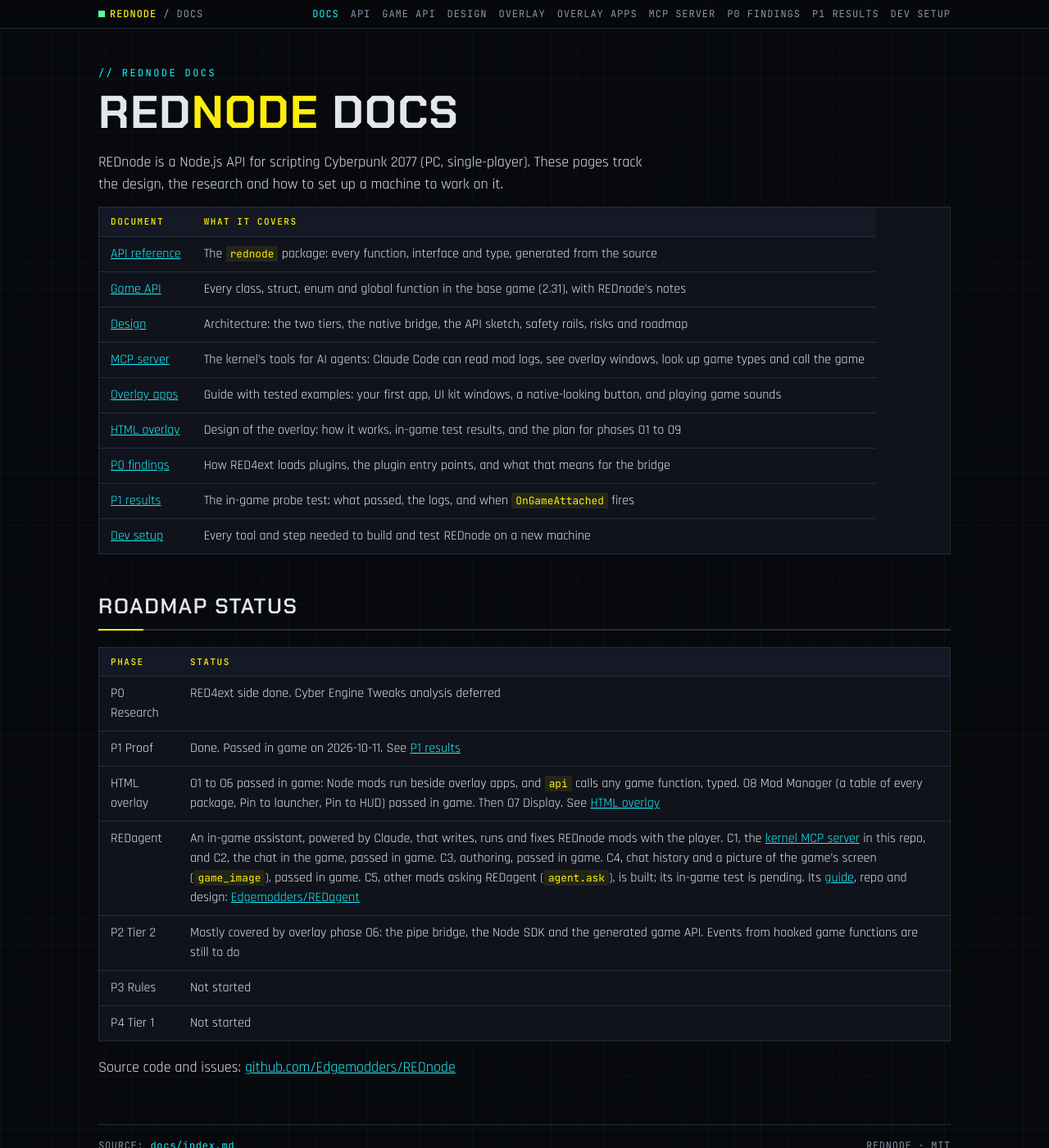
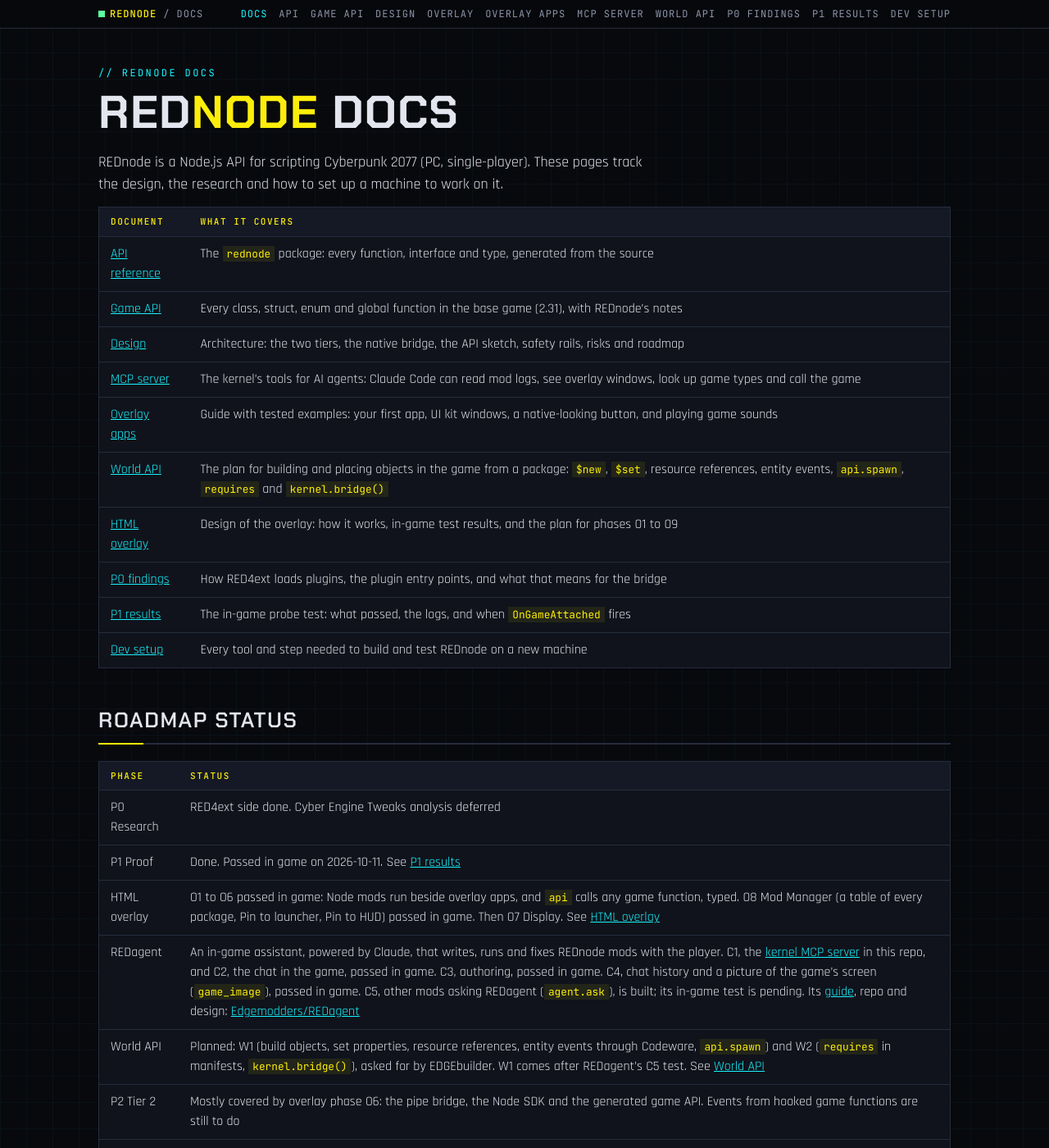
Before and after one commit to CyberbuildsAI/REDnode, a Jekyll site: the page built from docs/index.md, in a window 1280 px wide and 1400 px high. Shown: the whole window at 82% size. Built offline with Jekyll 4.4.1, drawn with Linux system fonts in a browser that asks for light colours; our own code applies the rules of GitHub Pages for plain Markdown files.

Commit message:
Plan W1 World API and W2 Packaging for EDGEbuilder's requests
The five request issues from EDGEbuilder, grouped: W1 builds objects, sets
properties, passes resource references, turns Codeware's entity callbacks into
events and adds api.spawn; W2 adds requires in manifests and kernel.bridge().
Order agreed with the user: C5 test, W1, O9, W2.

Co-Authored-By: Claude Opus 5.5 <noreply@anthropic.com>

```diff
--- a/docs/_config.yml
+++ b/docs/_config.yml
@@ -35,6 +35,8 @@ nav:
     url: /overlay-apps.html
   - title: MCP server
     url: /mcp.html
+  - title: World API
+    url: /world.html
   - title: P0 findings
     url: /p0-findings.html
   - title: P1 results
--- a/docs/index.md
+++ b/docs/index.md
@@ -9,6 +9,7 @@ REDnode is a Node.js API for scripting Cyberpunk 2077 (PC, single-player). These
 | [Design](design.html) | Architecture: the two tiers, the native bridge, the API sketch, safety rails, risks and roadmap |
 | [MCP server](mcp.md) | The kernel's tools for AI agents: Claude Code can read mod logs, see overlay windows, look up game types and call the game |
 | [Overlay apps](overlay-apps.md) | Guide with tested examples: your first app, UI kit windows, a native-looking button, and playing game sounds |
+| [World API](world.md) | The plan for building and placing objects in the game from a package: `$new`, `$set`, resource references, entity events, `api.spawn`, `requires` and `kernel.bridge()` |
 | [HTML overlay](overlay.md) | Design of the overlay: how it works, in-game test results, and the plan for phases O1 to O9 |
 | [P0 findings](p0-findings.md) | How RED4ext loads plugins, the plugin entry points, and what that means for the bridge |
 | [P1 results](p1-results.md) | The in-game probe test: what passed, the logs, and when `OnGameAttached` fires |
@@ -22,6 +23,7 @@ REDnode is a Node.js API for scripting Cyberpunk 2077 (PC, single-player). These
 | P1 Proof | Done. Passed in game on 2026-10-11. See [P1 results](p1-results.md) |
 | HTML overlay | O1 to O6 passed in game: Node mods run beside overlay apps, and `api` calls any game function, typed. O8 Mod Manager (a table of every package, Pin to launcher, Pin to HUD) passed in game. Then O7 Display. See [HTML overlay](overlay.md) |
 | REDagent | An in-game assistant, powered by Claude, that writes, runs and fixes REDnode mods with the player. C1, the [kernel MCP server](mcp.md) in this repo, and C2, the chat in the game, passed in game. C3, authoring, passed in game. C4, chat history and a picture of the game's screen (`game_image`), passed in game. C5, other mods asking REDagent (`agent.ask`), is built; its in-game test is pending. Its [guide](https://edgemodders.github.io/REDagent/), repo and design: [Edgemodders/REDagent](https://github.com/Edgemodders/REDagent) |
+| World API | Planned: W1 (build objects, set properties, resource references, entity events through Codeware, `api.spawn`) and W2 (`requires` in manifests, `kernel.bridge()`), asked for by EDGEbuilder. W1 comes after REDagent's C5 test. See [World API](world.md) |
 | P2 Tier 2 | Mostly covered by overlay phase O6: the pipe bridge, the Node SDK and the generated game API. Events from hooked game functions are still to do |
 | P3 Rules | Not started |
 | P4 Tier 1 | Not started |
```
Also changed, not shown: CLAUDE.md (+1 -1 lines), docs/world.md (added, +31 -0 lines).
